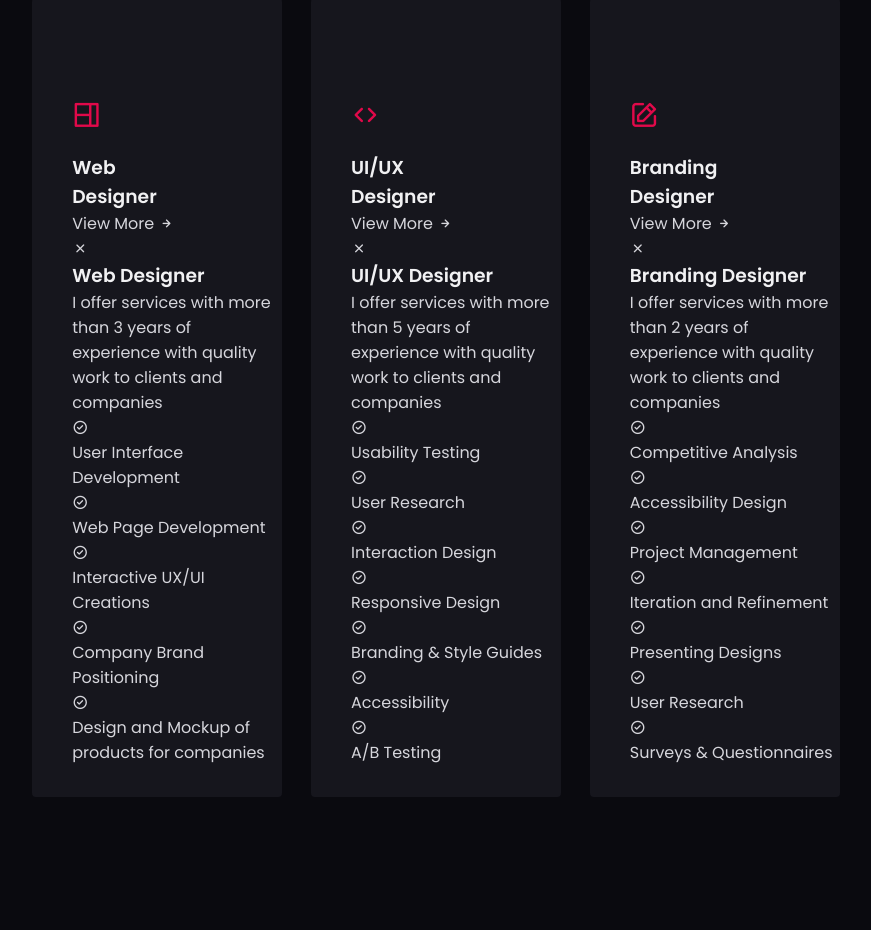
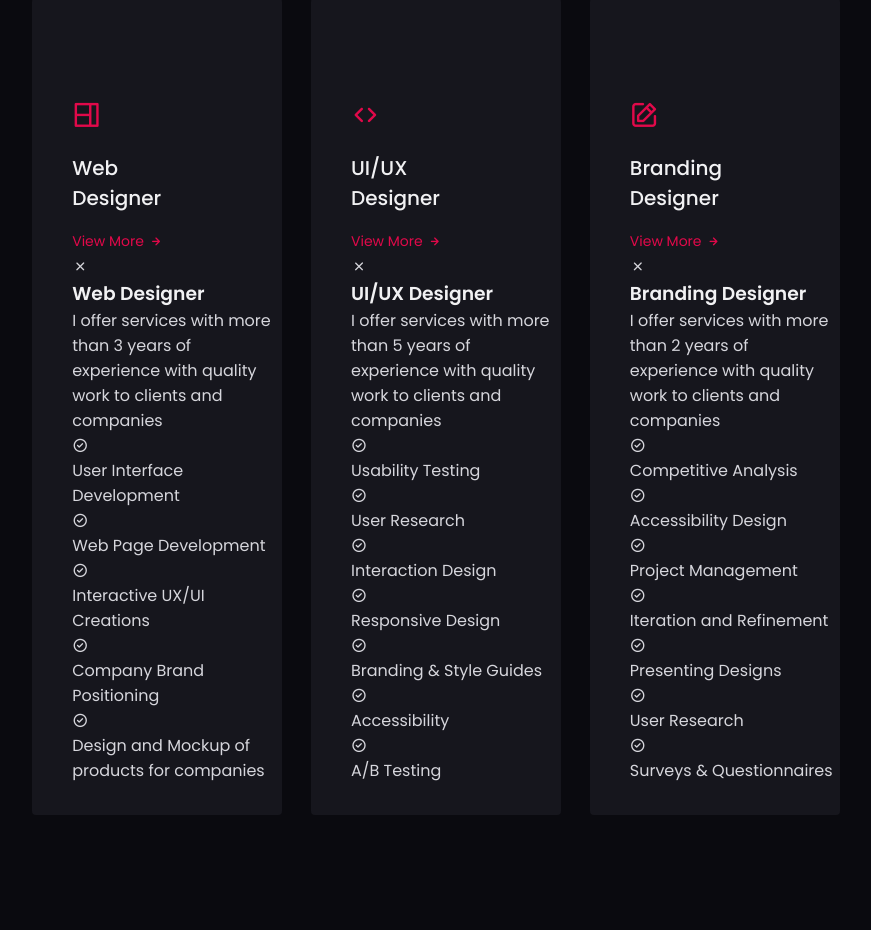
Before and after one commit to SahanRansika/Portfolio-01, a plain HTML site: page index.html in a window 1280 px wide. Shown: the part 4014-4944 px from the top of the page, without its empty margins (254-1125 px from the left). Drawn offline with nearby package versions, Linux system fonts and the light colour scheme; files whose address does not match are found by name; a web font is replaced by a local one.

Commit message:
services-button with select color & font size- css

```diff
--- a/style/style.css
+++ b/style/style.css
@@ -796,3 +796,22 @@ button, input {
     color: var(--skin-color);
     margin-bottom: var(--mb1);
 }
+
+.services-title {
+    font-size: var(--h3-font-size);
+    margin-bottom: var(--mb1);
+    font-weight: var(--font-medium);
+}
+
+.services-button {
+    color: var(--skin-color);
+    font-size: var(--small-font-size);
+    display: flex; align-items: center;
+    column-gap: .25rem;
+    cursor: pointer;
+}
+
+.services-button-icon {
+    font-size: 1rem;
+    transition: .4s;
+}
```
